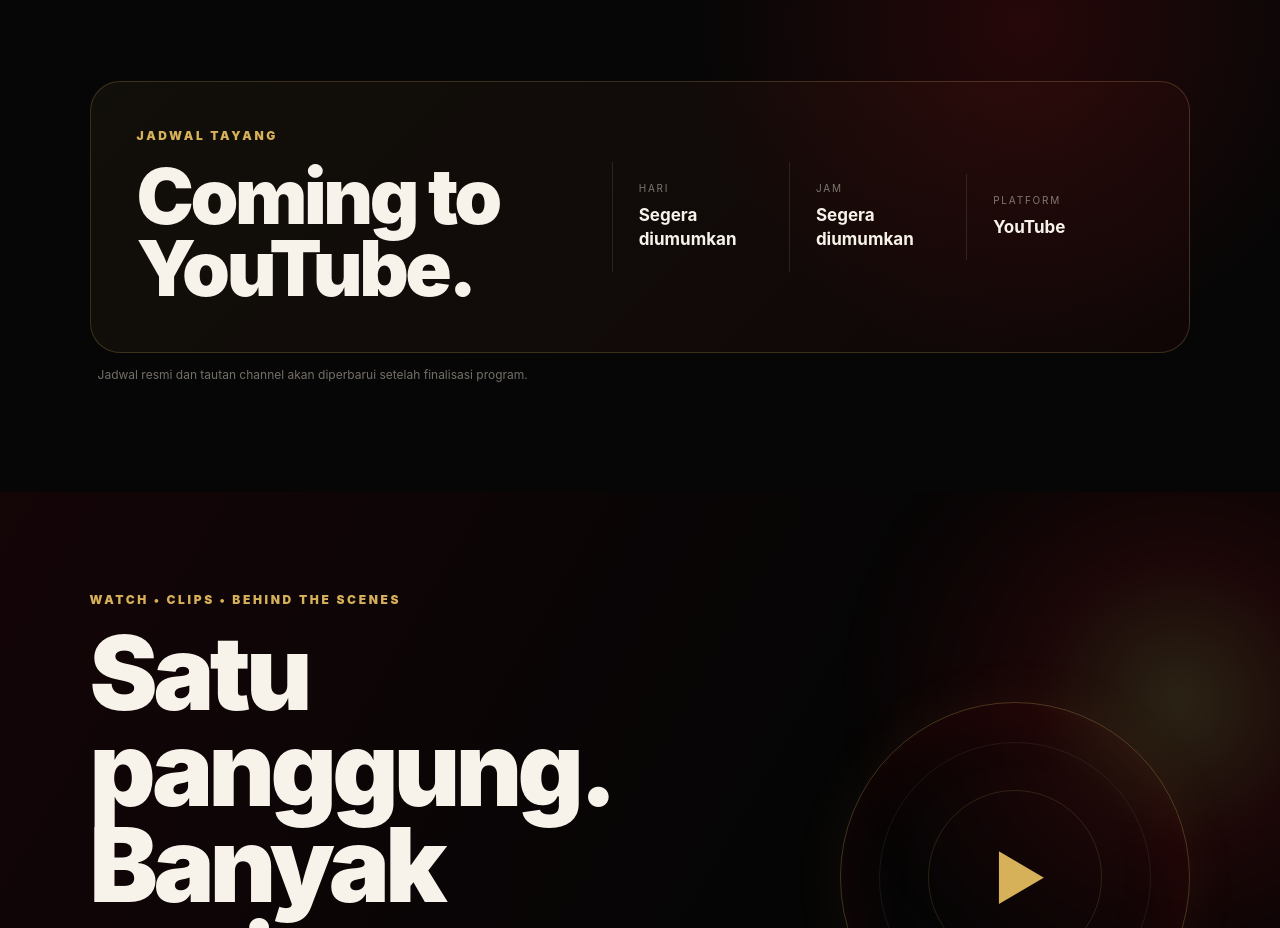
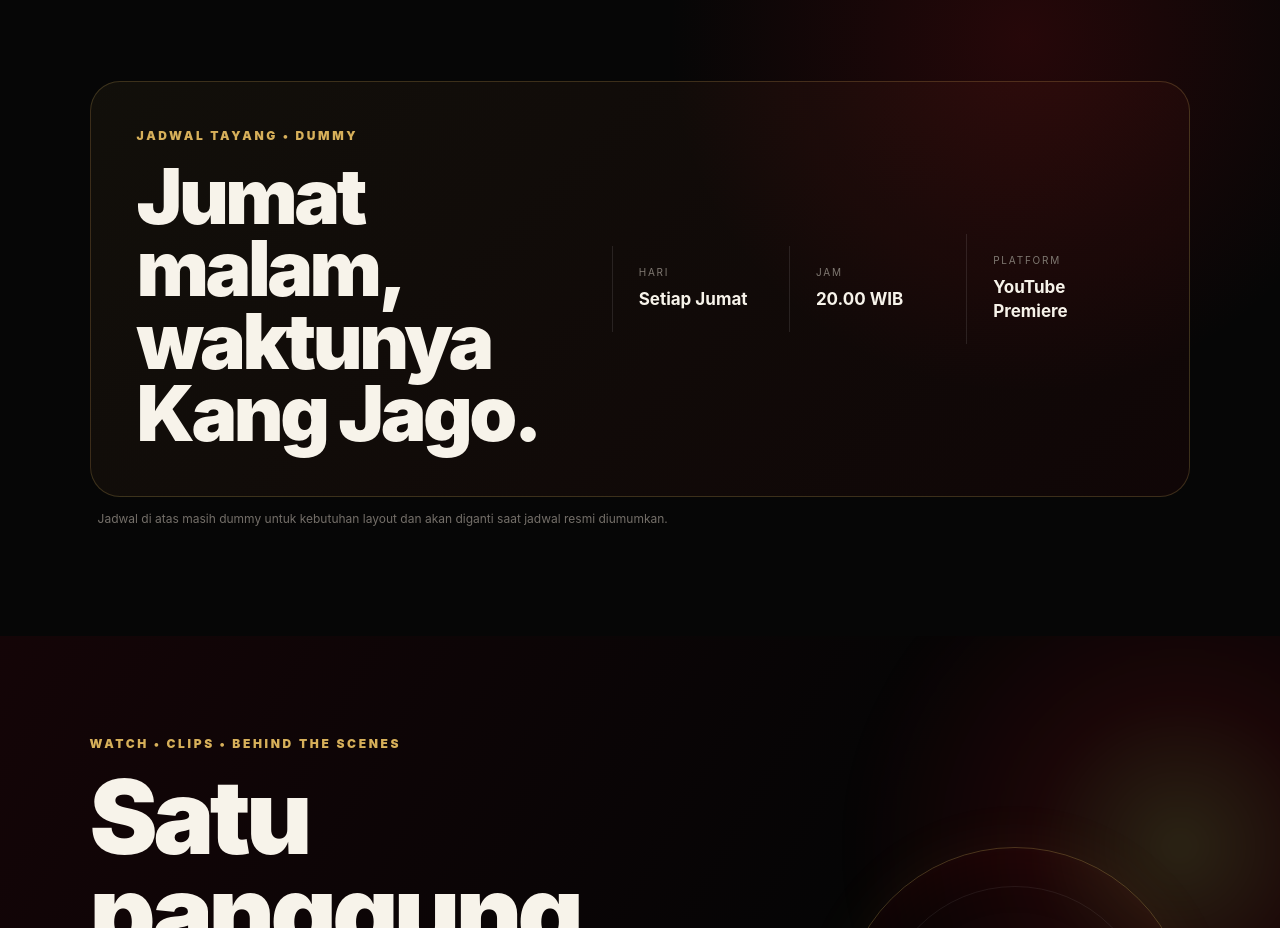
Before and after one commit to 9dbit/Kang-Jago-Show, a React (Vite) app: page / in a window 1280 px wide. Shown: the part 6100-7028 px from the top of the page. Built offline with nearby package versions, Linux system fonts and the light colour scheme.

Commit message:
feat: add dummy YouTube schedule and preload hero sequence

```diff
--- a/src/App.jsx
+++ b/src/App.jsx
@@ -13,6 +13,13 @@
   const [frame, setFrame] = useState(0);
   const [menuOpen, setMenuOpen] = useState(false);
   const frameLabels = useMemo(() => heroFrames.map((_, i) => String(i + 1).padStart(2, '0')), []);
+
+  useEffect(() => {
+    heroFrames.forEach((src) => {
+      const image = new Image();
+      image.src = src;
+    });
+  }, []);
 
   useEffect(() => {
     const updateFrame = () => {
@@ -57,6 +64,8 @@
               src={src}
               className={`hero-frame ${i === frame ? 'active' : ''}`}
               alt=""
+              decoding="async"
+              fetchPriority={i < 2 ? 'high' : 'auto'}
               onError={(e) => { e.currentTarget.style.display = 'none'; }}
             />
           ))}
@@ -113,16 +122,16 @@
       <section id="schedule" className="section schedule-section">
         <div className="schedule-card">
           <div>
-            <div className="section-kicker">JADWAL TAYANG</div>
-            <h2>Coming to YouTube.</h2>
+            <div className="section-kicker">JADWAL TAYANG • DUMMY</div>
+            <h2>Jumat malam, waktunya Kang Jago.</h2>
           </div>
           <div className="schedule-data">
-            <div><small>Hari</small><strong>Segera diumumkan</strong></div>
-            <div><small>Jam</small><strong>Segera diumumkan</strong></div>
-            <div><small>Platform</small><strong>YouTube</strong></div>
+            <div><small>Hari</small><strong>Setiap Jumat</strong></div>
+            <div><small>Jam</small><strong>20.00 WIB</strong></div>
+            <div><small>Platform</small><strong>YouTube Premiere</strong></div>
           </div>
         </div>
-        <p className="schedule-note">Jadwal resmi dan tautan channel akan diperbarui setelah finalisasi program.</p>
+        <p className="schedule-note">Jadwal di atas masih dummy untuk kebutuhan layout dan akan diganti saat jadwal resmi diumumkan.</p>
       </section>
 
       <section id="watch" className="watch-section">
```
